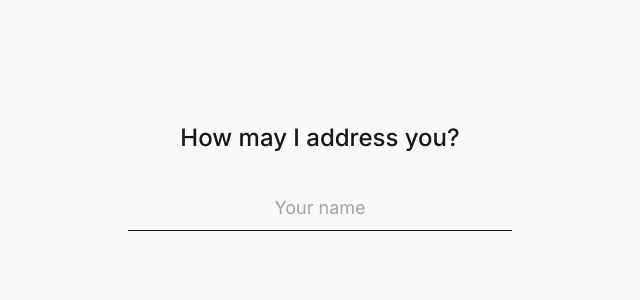
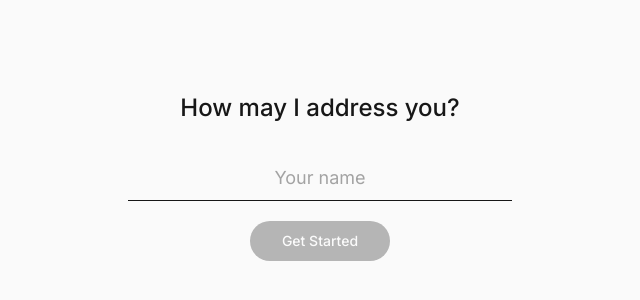
Before and after one commit to kiyoshi23098-create/aibros, a React (Vite) app: page / in a window 1280 px wide. Shown: the part 224-524 px from the top of the page, without its empty margins (320-960 px from the left). Built offline with nearby package versions, Linux system fonts and the light colour scheme.

Commit message:
Update NameInput.jsx

```diff
--- a/src/components/Onboarding/NameInput.jsx
+++ b/src/components/Onboarding/NameInput.jsx
@@ -12,9 +12,10 @@ export default function NameInput({ onSubmit }) {
   return (
     <form
       onSubmit={handleSubmit}
-      className="w-full animate-fadeIn motion-reduce:animate-none"
+      className="flex w-full flex-col items-center gap-5 animate-fadeIn motion-reduce:animate-none"
       style={{ animationDelay: '150ms' }}
     >
+      <div className="w-full">
         <label htmlFor="name-input" className="sr-only">
           Your name
         </label>
@@ -28,6 +29,15 @@ export default function NameInput({ onSubmit }) {
           autoComplete="name"
           className="w-full border-b border-neutral-300 bg-transparent px-1 py-2 text-center text-lg text-neutral-900 placeholder:text-neutral-400 transition-colors focus:border-neutral-900 focus:outline-none"
         />
+      </div>
+
+      <button
+        type="submit"
+        disabled={!value.trim()}
+        className="rounded-full bg-neutral-900 px-8 py-2.5 text-sm font-medium text-white transition-colors hover:bg-neutral-700 disabled:cursor-not-allowed disabled:opacity-30 focus-visible:outline focus-visible:outline-2 focus-visible:outline-offset-2 focus-visible:outline-neutral-900"
+      >
+        Get Started
+      </button>
     </form>
   );
 }
```
Lines whose indentation alone changed are shown as unchanged.
